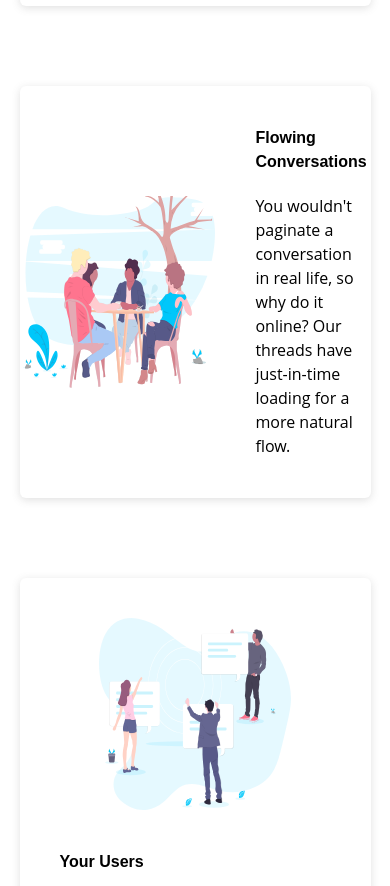
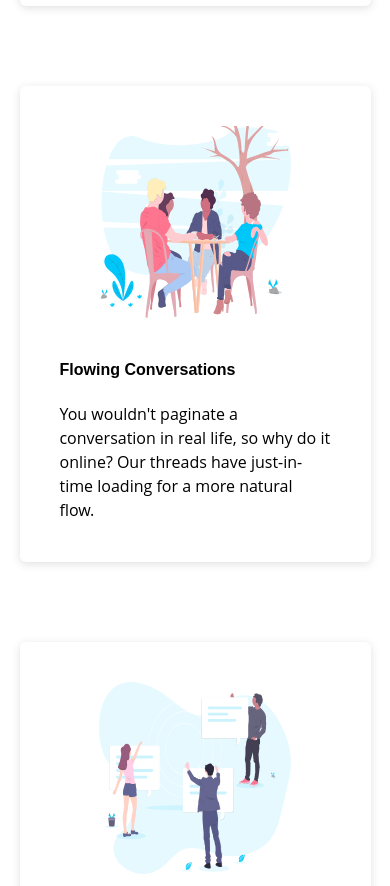
Before and after one commit to chanwinharold/huddle-landing-page-with-alternating-feature-blocks-master, a website: page index.html in a window 390 px wide. Shown: the part 1359-2245 px from the top of the page. Drawn offline with Linux system fonts and the light colour scheme.

Commit message:
media queries issues

```diff
--- a/index.html
+++ b/index.html
@@ -44,7 +44,7 @@
     <img src="images/illustration-grow-together.svg" alt="a man and a woman">
 </article>
 
-<article class="flex-row-reverse">
+<article class="md:flex-row-reverse">
     <section>
         <h2>Flowing Conversations</h2>
         <p>
```
Also changed, not shown: src/output.css.
